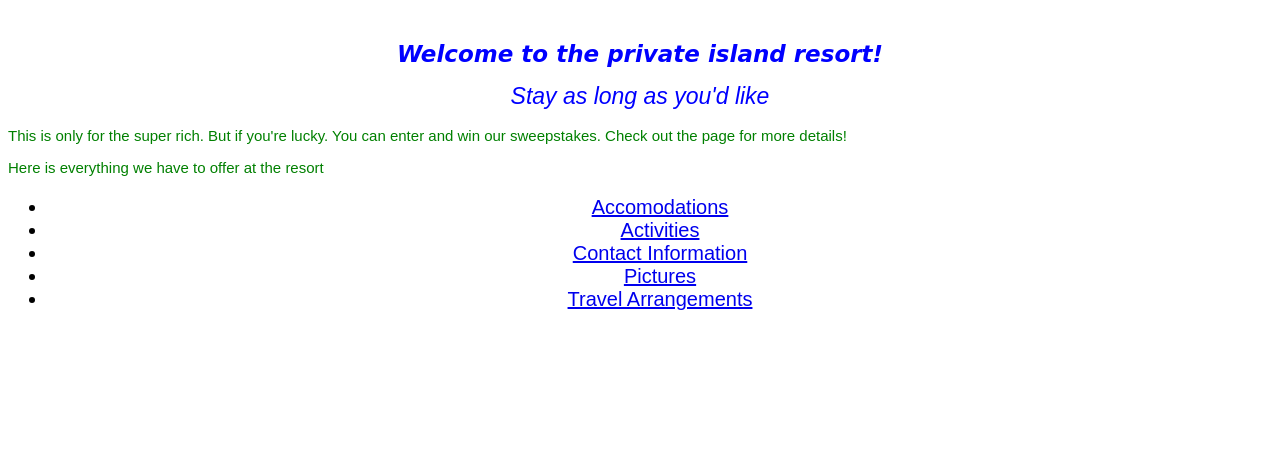
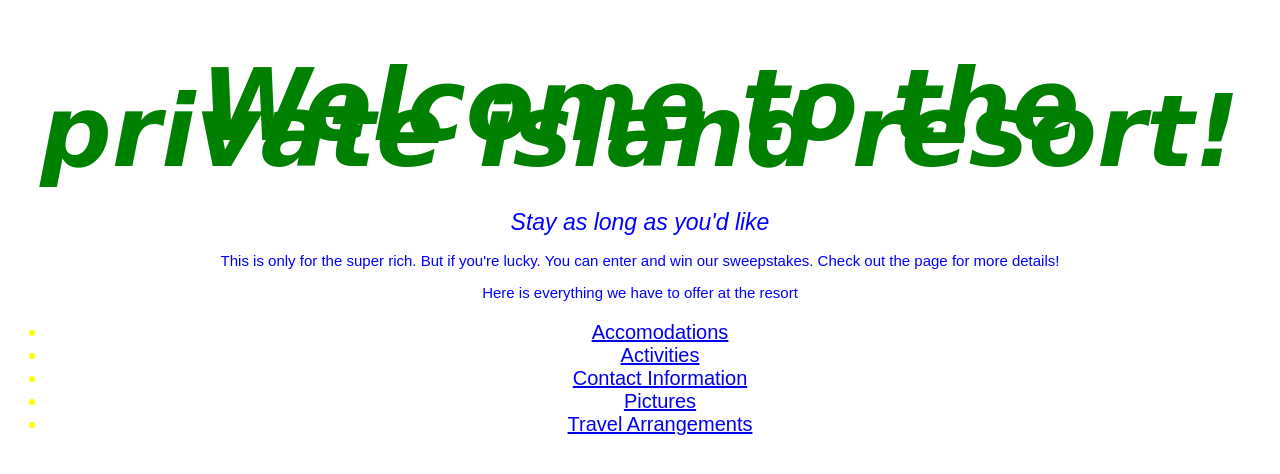
Before and after one commit to zmay17/Resort-website, a plain HTML site: page index.html in a window 1280 px wide. Drawn offline with Linux system fonts and the light colour scheme.

Commit message:
Changes css to test

```diff
--- a/css/style.css
+++ b/css/style.css
@@ -1,10 +1,10 @@
 h1 {
-  color: blue;
+  color: green;
   text-align: center;
   font-style: oblique;
   font-weight: bold;
   font-family: cursive;
-  font-size: 23px;
+  font-size: 100px;
   line-height: 26px;
 }
 
@@ -19,8 +19,8 @@ h2 {
 }
 
 p {
-  color: green;
-  text-align: justify;
+  color: blue;
+  text-align: center;;
   font-style: normal;
   font-weight: lighter;
   font-family: sans-serif;
@@ -29,7 +29,7 @@ p {
 }
 
 ul {
-  color: black;
+  color: yellow;
   text-align: center;
   font-style: normal;
   font-weight: bold;
```
